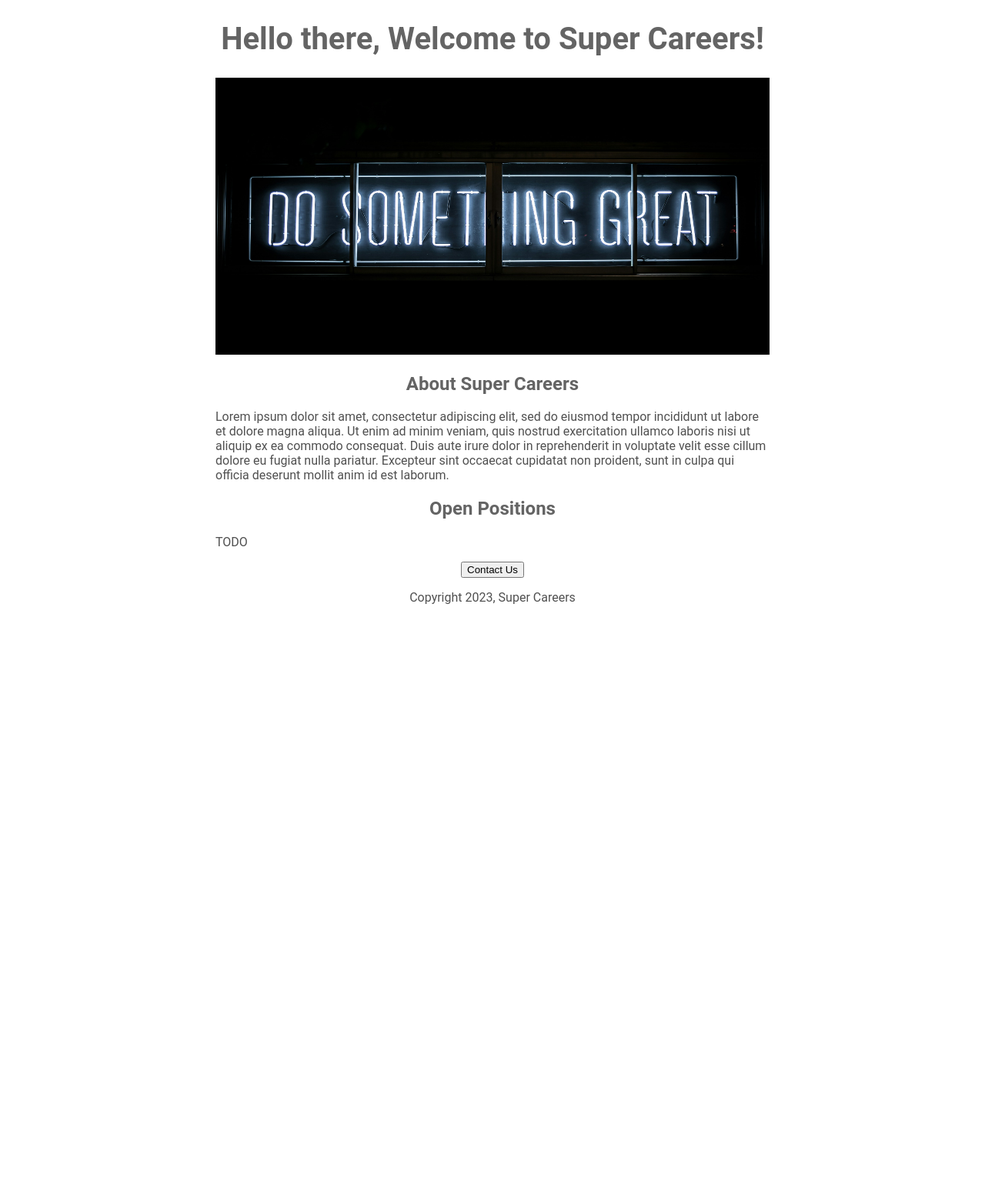
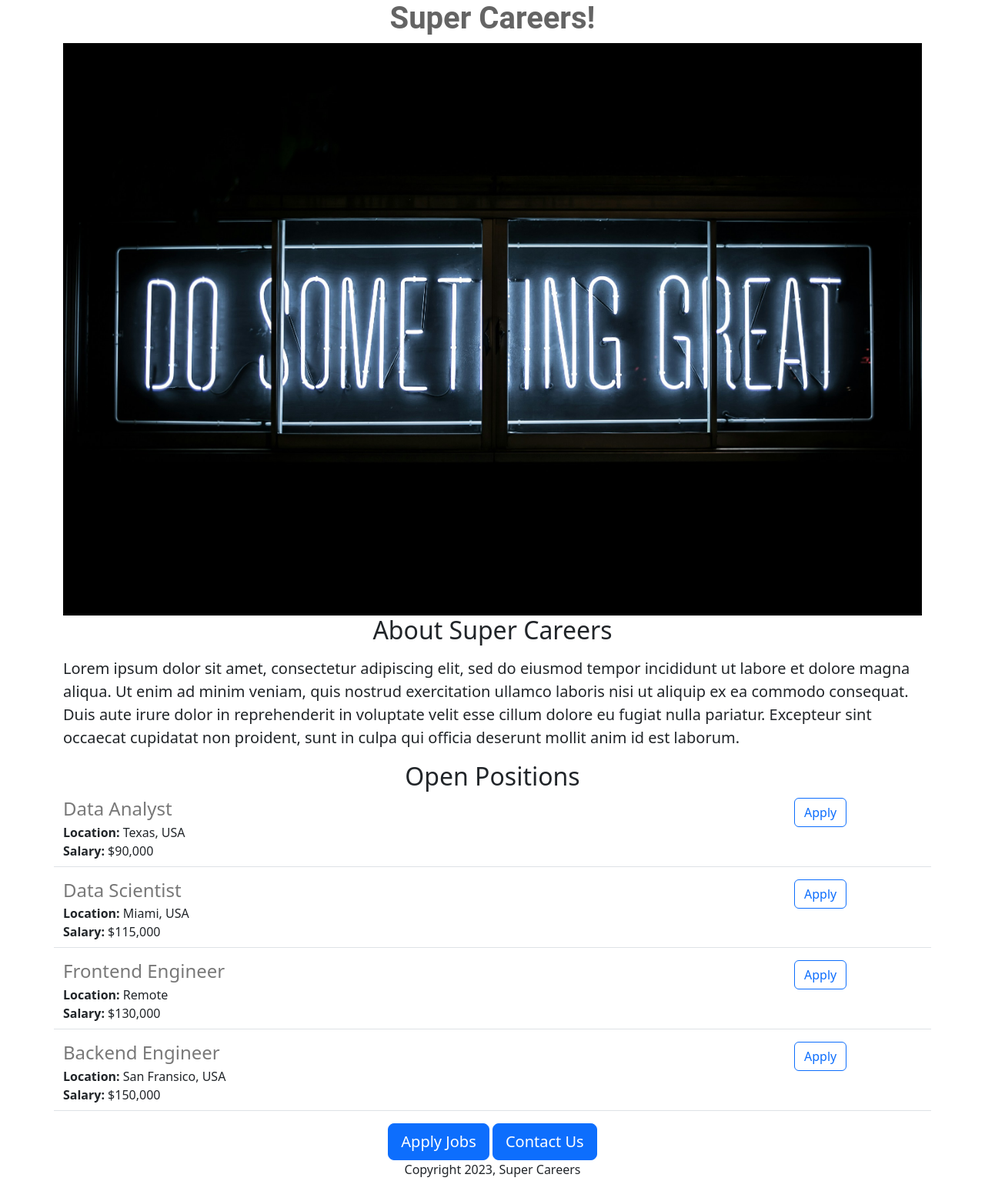
Before and after one commit to Ishwar-Jadhav/super-careers-website-v2, a Flask app: page / in a window 1280 px wide. Shown: the whole page at 77% size. Before the commit the page ends 785 px from the top, so only its background shows below. Run offline with Flask 3, Linux system fonts and the light colour scheme.

Commit message:
Added dynamic data and API

```diff
--- a/app.py
+++ b/app.py
@@ -1,10 +1,40 @@
-from flask import Flask, render_template
+from flask import Flask, render_template, jsonify
 
 app = Flask(__name__)
 
+JOBS = [
+    {'id' : 1,
+     'title' : 'Data Analyst',
+     'location' : 'Texas, USA',
+     'salary' : '$90,000'
+    },
+    {'id' : 2,
+     'title' : 'Data Scientist',
+     'location' : 'Miami, USA',
+     'salary' : '$115,000'
+    },
+    {'id' : 3,
+     'title' : 'Frontend Engineer',
+     'location' : 'Remote',
+     'salary' : '$130,000'
+    },
+    {'id' : 4,
+     'title' : 'Backend Engineer',
+     'location' : 'San Fransico, USA',
+     'salary' : '$150,000'
+    },
+]
+
+
 @app.route("/")
-def hello_world():
-                return render_template('home.html')
+def hello_super():
+    return render_template('home.html',
+                           jobs = JOBS,
+                          company_name = 'Super')
+
+@app.route("/api/jobs")
+def list_jobs():
+  return jsonify(JOBS)
 
 if __name__ == "__main__":
         app.run(host='0.0.0.0', debug = True)
--- a/templates/home.html
+++ b/templates/home.html
@@ -2,6 +2,9 @@
 <html>
 <head>
   <title>Super Careers</title>
+  <meta name="viewport" content="width=device-width, initial-scale=1">
+  <link href="https://cdn.jsdelivr.net/npm/bootstrap@5.3.3/dist/css/bootstrap.min.css" rel="stylesheet" integrity="sha384-QWTKZyjpPEjISv5WaRU9OFeRpok6YctnYmDr5pNlyT2bRjXh0JMhjY6hW+ALEwIH" crossorigin="anonymous">
+
   <style>
     h1{
       font-size: 40px;
@@ -12,7 +15,7 @@
     }
     #banner{
       width: 100%;
-      height: 360px;
+      /* height: 360px;
     }
     h2{
       font-family: Roboto;
@@ -30,22 +33,27 @@
     #container{
       max-width: 720px;
       margin: 0 auto;
-    }
+    } */
   </style>
 </head>
-<body>
-  <div id = "container">
-    <h1>Hello there, Welcome to Super Careers!</h1>
-    <img id = "banner" src = "https://021c4af8-9733-4d69-b1fa-3501d8be8ab6-00-12dox7ddqsrz4.riker.replit.dev/static/banner.jpg" height = "320">
-    <h2>About Super Careers</h2>
-    <p class = "bodytext">
-    <p>Lorem ipsum dolor sit amet, consectetur adipiscing elit, sed do eiusmod tempor incididunt ut labore et dolore magna aliqua. Ut enim ad minim veniam, quis nostrud exercitation ullamco laboris nisi ut aliquip ex ea commodo consequat. Duis aute irure dolor in reprehenderit in voluptate velit esse cillum dolore eu fugiat nulla pariatur. Excepteur sint occaecat cupidatat non proident, sunt in culpa qui officia deserunt mollit anim id est laborum.</p>
-    <h2>Open Positions</h2>
-    <p class = "bodytext">TODO</p>
-    <div style = "text-align : center;">
-      <button>Contact Us</button>
-        <p>Copyright 2023, Super Careers</p>
+  <body>
+    <div class = "container">
+      <h1 class = "text-center" mt-2 mb-4>{{company_name}} Careers!</h1>
+      <img class = "img-fluid" id = "banner" src = "https://021c4af8-9733-4d69-b1fa-3501d8be8ab6-00-12dox7ddqsrz4.riker.replit.dev/static/banner.jpg" height = "320">
+      <h2 class = "text-center" mt-2 mb-4>About Super Careers</h2>
+      <p class = "bodytext">
+      <p class = "lead">Lorem ipsum dolor sit amet, consectetur adipiscing elit, sed do eiusmod tempor incididunt ut labore et dolore magna aliqua. Ut enim ad minim veniam, quis nostrud exercitation ullamco laboris nisi ut aliquip ex ea commodo consequat. Duis aute irure dolor in reprehenderit in voluptate velit esse cillum dolore eu fugiat nulla pariatur. Excepteur sint occaecat cupidatat non proident, sunt in culpa qui officia deserunt mollit anim id est laborum.</p>
+      <h2 class = "text-center" mt-2 mb-4>Open Positions</h2>
+      <div>
+        {% for job in jobs %}
+          {% include 'jobitem.html' %}
+        {% endfor %}
+        </div>
+      <div class = "text-center">
+      <button class = "btn btn-primary btn-lg">Apply Jobs </button>
+      <button class = "btn btn-primary btn-lg">Contact Us</button>
+          <p>Copyright 2023, Super Careers</p>
+      </div>
     </div>
-  </div>
-</body>
+  </body>
 </html>
--- /dev/null
+++ b/templates/jobitem.html
@@ -0,0 +1,18 @@
+<div class  = "border-bottom row" style = "margin-bottom: 16px; padding-bottom:8px;">
+  <div class = "col-10">
+    <h4 style = "color: rgb(120, 120, 120); margin-bottom: 4px;">
+      {{job['title']}}
+    </h4>
+    <div>
+      <b>Location:</b> {{job['location']}}
+    </div>
+    {% if 'salary' in job %}
+    <div>
+      <b>Salary:</b> {{job['salary']}}
+    </div>
+    {% endif %}
+  </div>
+  <div class = "col-2">
+    <button type="button" class="btn btn-outline-primary">Apply</button>
+  </div>
+</div>
```
